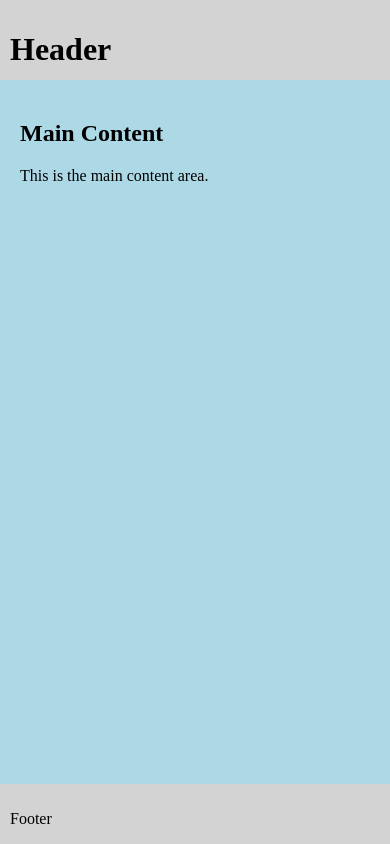
After one commit to Scarrus666/Personal_Health_Survey, a PHP site: page /test.html in a window 390 px wide. The commit adds this page. Run offline with PHP 8.4, Linux system fonts and the light colour scheme.

```diff
--- a/index.php
+++ b/index.php
@@ -19,8 +19,6 @@
         <h1>Please take a Quiz</h1>
         <p><br><br><br><br></p>
         <p>This is some text</p>
-        <p><br><br><br><br></p>
-
 
 
     <?php
--- /dev/null
+++ b/test.html
@@ -0,0 +1,51 @@
+<!DOCTYPE html>
+<html>
+<head>
+  <title>Full-Screen Element Example</title>
+  <style>
+    html, body {
+      height: 100%;
+      margin: 0;
+      padding: 0;
+    }
+
+    header {
+      background-color: lightgray;
+      height: 60px;
+      padding: 10px;
+    }
+
+    footer {
+      background-color: lightgray;
+      height: 40px;
+      padding: 10px;
+      position: fixed;
+      bottom: 0;
+      width: 100%;
+    }
+
+    main {
+      height: calc(100% - 120px); /* Subtract the header and footer heights */
+      background-color: lightblue;
+      padding: 20px;
+    }
+  </style>
+</head>
+<body>
+  <header>
+    <!-- Header content goes here -->
+    <h1>Header</h1>
+  </header>
+
+  <main>
+    <!-- Content of the full-screen element goes here -->
+    <h2>Main Content</h2>
+    <p>This is the main content area.</p>
+  </main>
+
+  <footer>
+    <!-- Footer content goes here -->
+    <p>Footer</p>
+  </footer>
+</body>
+</html>
```
Also changed, not shown: style.css (+12 -3 lines).
